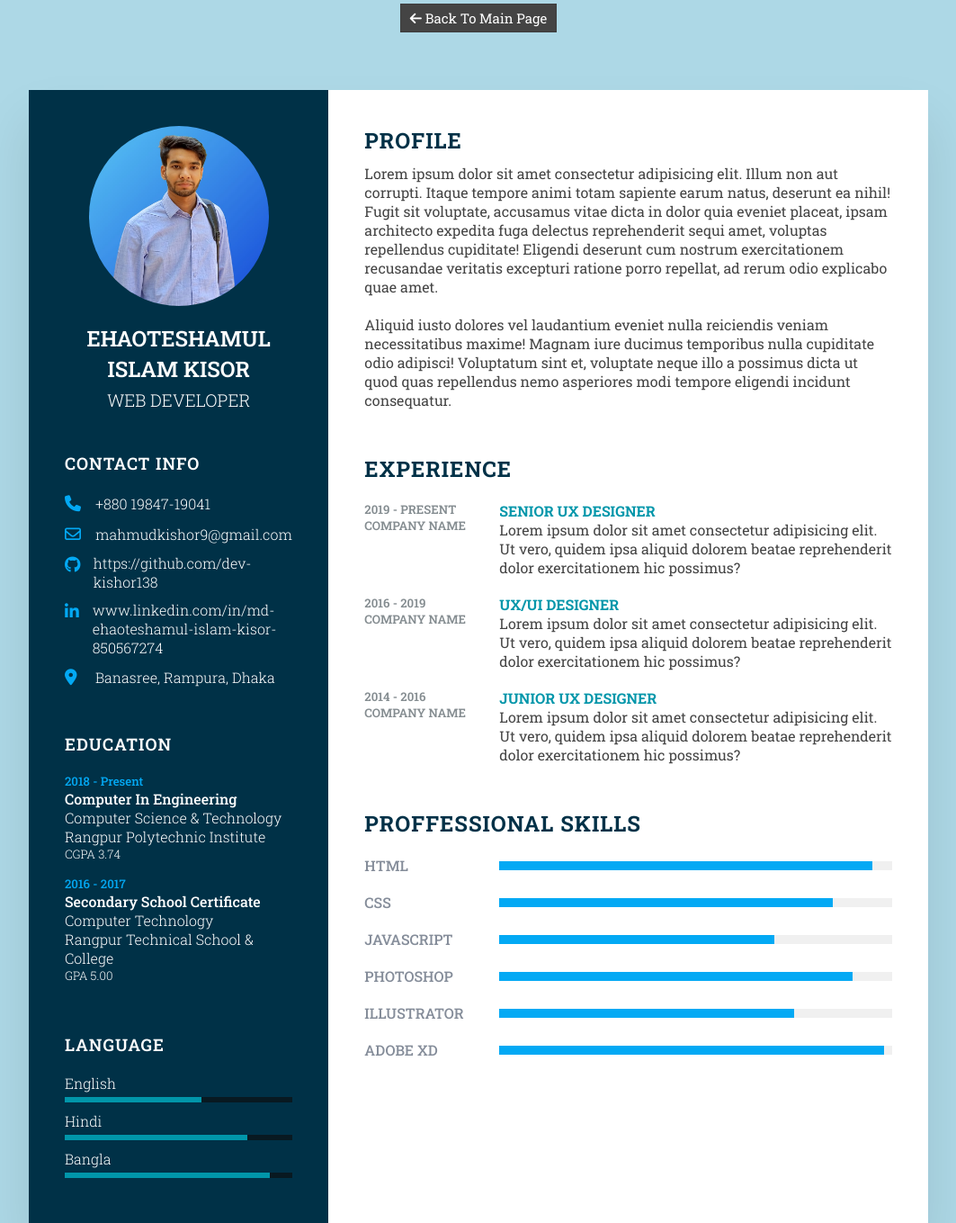
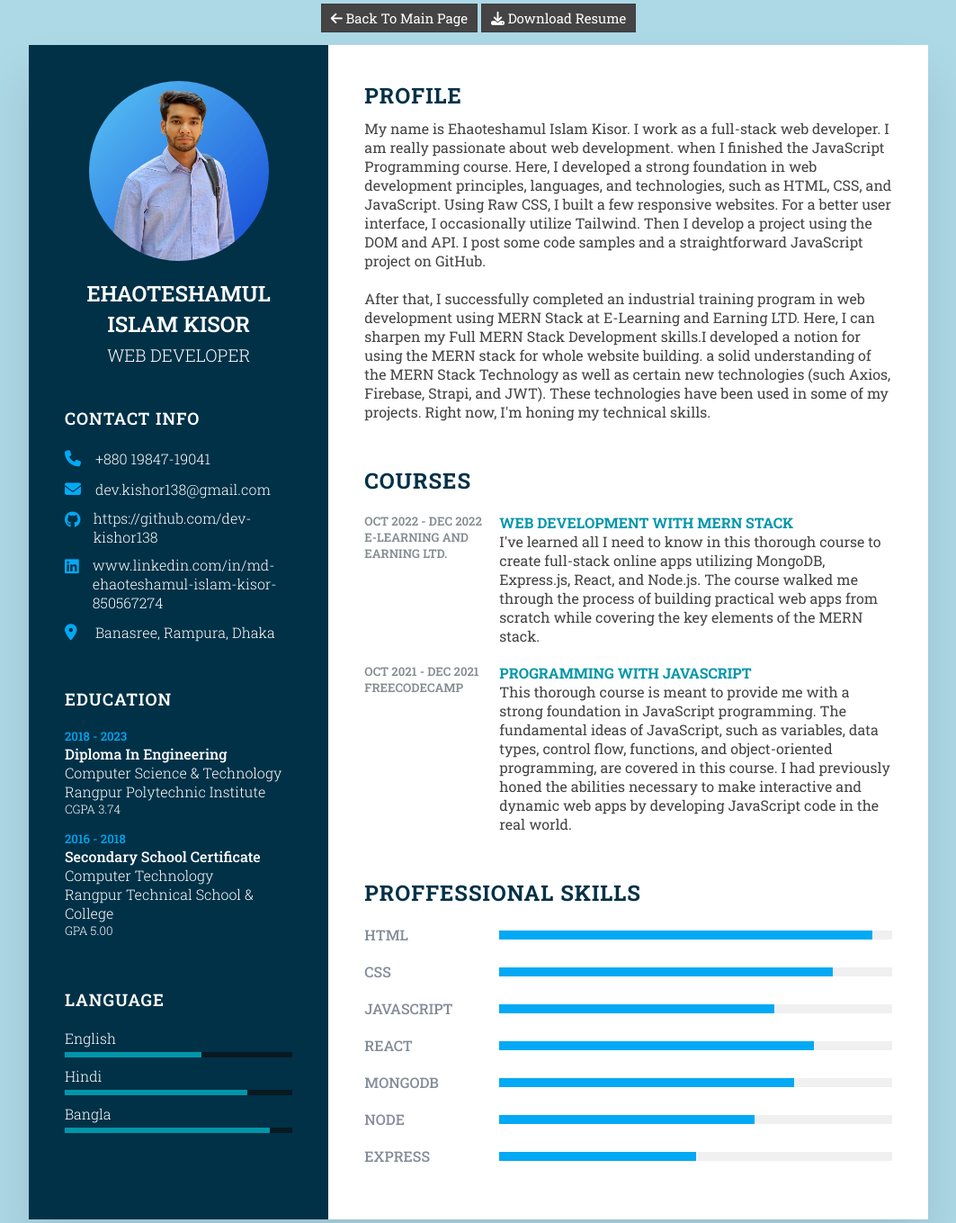
Before and after one commit to dev-kishor138/my-Resume, a plain HTML site: page index.html in a window 1280 px wide. Shown: the part 11-1370 px from the top of the page at 90% size, without its empty margins (108-1171 px from the left). Drawn offline with Linux system fonts and the light colour scheme.

Commit message:
some changes

```diff
--- a/index.html
+++ b/index.html
@@ -6,7 +6,11 @@
     <meta http-equiv="X-UA-Compatible" content="IE=edge">
     <meta name="viewport" content="width=device-width, initial-scale=1.0">
     <title>My CV Page</title>
-    <script src="https://kit.fontawesome.com/3fc9ebbed1.js" crossorigin="anonymous"></script>
+    <!-- font awesome  -->
+    <link rel="stylesheet" href="https://cdnjs.cloudflare.com/ajax/libs/font-awesome/6.4.0/css/all.min.css"
+        integrity="sha512-iecdLmaskl7CVkqkXNQ/ZH/XLlvWZOJyj7Yy7tcenmpD1ypASozpmT/E0iPtmFIB46ZmdtAc9eNBvH0H/ZpiBw=="
+        crossorigin="anonymous" referrerpolicy="no-referrer" />
+    <!-- custom css  -->
     <link rel="stylesheet" href="style.css">
 </head>
 
@@ -15,6 +19,8 @@
     <!------------ Main-Page ------------>
     <div class="back-page">
         <a href="../index.html"><i class="fa fa-arrow-left" aria-hidden="true"></i> Back To Main Page</a>
+        <a href="cv/kishor-resume.pdf" download title="download the resume"><i class="fa-solid fa-download"></i></i>
+            Download Resume</a>
     </div>
 
 
@@ -39,23 +45,23 @@
                         <span class="text">+880 19847-19041</span>
                     </li>
                     <li>
-                        <span class="icon"><i class="fa fa-envelope-o" aria-hidden="true"></i></span>
-                        <span class="text">mahmudkishor9@gmail.com</span>
+                        <span class="icon"><i class="fa-solid fa-envelope"></i></span>
+                        <span class="text">dev.kishor138@gmail.com</span>
                     </li>
                     <li>
                         <a class="other" href="https://github.com/dev-kishor138">
-                            <span class="icon"><i class="fa fa-github" aria-hidden="true"></i></span>
+                            <span class="icon"><i class="fa-brands fa-github"></i></span>
                             <span class="text">https://github.com/dev-kishor138</span>
                         </a>
                     </li>
                     <li>
                         <a class="link" href="www.linkedin.com/in/md-ehaoteshamul-islam-kisor-850567274">
-                            <span class="icon"><i class="fa fa-linkedin" aria-hidden="true"></i></span>
+                            <span class="icon"><i class="fa-brands fa-linkedin"></i></span>
                             <span class="text">www.linkedin.com/in/md-ehaoteshamul-islam-kisor-850567274</span>
                         </a>
                     </li>
                     <li>
-                        <span class="icon"><i class="fa fa-map-marker" aria-hidden="true"></i></span>
+                        <span class="icon"><i class="fa-solid fa-location-dot"></i></span>
                         <span class="text">Banasree, Rampura, Dhaka</span>
                     </li>
                 </ul>
@@ -66,14 +72,14 @@
                 <h3 class="title">Education</h3>
                 <ul>
                     <li>
-                        <h5>2018 - Present</h5>
-                        <h4>Computer In Engineering</h4>
+                        <h5>2018 - 2023</h5>
+                        <h4>Diploma In Engineering</h4>
                         <h4>Computer Science & Technology</h4>
                         <h4>Rangpur Polytechnic Institute</h4>
                         <h5>CGPA 3.74</h5>
                     </li>
                     <li>
-                        <h5>2016 - 2017</h5>
+                        <h5>2016 - 2018</h5>
                         <h4>Secondary School Certificate</h4>
                         <h4>Computer Technology</h4>
                         <h4>Rangpur Technical School & College</h4>
@@ -115,50 +121,53 @@
             <!------------ Profile ------------>
             <div class="about">
                 <h2 class="title2">Profile</h2>
-                <p>Lorem ipsum dolor sit amet consectetur adipisicing elit. Illum non aut corrupti. Itaque tempore animi
-                    totam sapiente earum natus, deserunt ea nihil! Fugit sit voluptate, accusamus vitae dicta in dolor
-                    quia eveniet placeat, ipsam architecto expedita fuga delectus reprehenderit sequi amet, voluptas
-                    repellendus cupiditate! Eligendi deserunt cum nostrum exercitationem recusandae veritatis excepturi
-                    ratione porro repellat, ad rerum odio explicabo quae amet.<br><br> Aliquid iusto dolores vel
-                    laudantium eveniet nulla reiciendis veniam necessitatibus maxime! Magnam iure ducimus temporibus
-                    nulla cupiditate odio adipisci! Voluptatum sint et, voluptate neque illo a possimus dicta ut quod
-                    quas repellendus nemo asperiores modi tempore eligendi incidunt consequatur.</p>
+                <p>My name is Ehaoteshamul Islam Kisor. I work as a full-stack web developer. I am really passionate
+                    about web development. when I finished the JavaScript Programming course. Here, I developed a strong
+                    foundation in web development principles, languages, and technologies, such as HTML, CSS, and
+                    JavaScript. Using Raw CSS, I built a few responsive websites. For a better user interface, I
+                    occasionally utilize Tailwind. Then I develop a project using the DOM and API. I post some code
+                    samples and a straightforward JavaScript project on GitHub.
+
+                    <br><br>
+                    After that, I successfully completed an industrial training program in web development using MERN
+                    Stack at E-Learning and Earning LTD. Here, I can sharpen my Full MERN Stack Development skills.I
+                    developed a notion for using the MERN stack for whole website building. a solid understanding of the
+                    MERN Stack Technology as well as certain new technologies (such Axios, Firebase, Strapi, and JWT).
+                    These technologies have been used in some of my projects. Right now, I'm honing my technical skills.
+                </p>
             </div>
 
             <!------------ Experiance ------------>
             <div class="about">
-                <h2 class="title2">Experience</h2>
+                <h2 class="title2">Courses</h2>
                 <div class="box">
                     <div class="year-company">
-                        <h5>2019 - Present</h5>
-                        <h5>Company Name</h5>
+                        <h5>Oct 2022 - Dec 2022</h5>
+                        <h5>E-Learning and Earning LTD.</h5>
                     </div>
                     <div class="text">
-                        <h4>Senior UX Designer</h4>
-                        <p>Lorem ipsum dolor sit amet consectetur adipisicing elit. Ut vero, quidem ipsa aliquid dolorem
-                            beatae reprehenderit dolor exercitationem hic possimus?</p>
+                        <h4>Web Development With MERN Stack</h4>
+                        <p>I've learned all I need to know in this thorough course to create full-stack online apps
+                            utilizing MongoDB, Express.js, React, and Node.js. The course walked me through the process
+                            of building practical web apps from scratch while covering the key elements of the MERN
+                            stack.
+
+                        </p>
                     </div>
                 </div>
                 <div class="box">
                     <div class="year-company">
-                        <h5>2016 - 2019</h5>
-                        <h5>Company Name</h5>
+                        <h5>Oct 2021 - Dec 2021</h5>
+                        <h5>FreeCodeCamp</h5>
                     </div>
                     <div class="text">
-                        <h4>UX/UI Designer</h4>
-                        <p>Lorem ipsum dolor sit amet consectetur adipisicing elit. Ut vero, quidem ipsa aliquid dolorem
-                            beatae reprehenderit dolor exercitationem hic possimus?</p>
-                    </div>
-                </div>
-                <div class="box">
-                    <div class="year-company">
-                        <h5>2014 - 2016</h5>
-                        <h5>Company Name</h5>
-                    </div>
-                    <div class="text">
-                        <h4>Junior UX Designer</h4>
-                        <p>Lorem ipsum dolor sit amet consectetur adipisicing elit. Ut vero, quidem ipsa aliquid dolorem
-                            beatae reprehenderit dolor exercitationem hic possimus?</p>
+                        <h4>Programming With Javascript</h4>
+                        <p>This thorough course is meant to provide me with a strong foundation in JavaScript
+                            programming. The fundamental ideas of JavaScript, such as variables, data types, control
+                            flow, functions, and object-oriented programming, are covered in this course. I had
+                            previously honed the abilities necessary to make interactive and dynamic web apps by
+                            developing JavaScript code in the real world.
+                        </p>
                     </div>
                 </div>
             </div>
@@ -185,21 +194,27 @@
                     </div>
                 </div>
                 <div class="box">
-                    <h4>Photoshop</h4>
+                    <h4>React</h4>
                     <div class="percent">
-                        <div style="width: 90%;"></div>
+                        <div style="width: 80%;"></div>
                     </div>
                 </div>
                 <div class="box">
-                    <h4>Illustrator</h4>
+                    <h4>MongoDB</h4>
                     <div class="percent">
                         <div style="width: 75%;"></div>
                     </div>
                 </div>
                 <div class="box">
-                    <h4>Adobe XD</h4>
+                    <h4>Node</h4>
                     <div class="percent">
-                        <div style="width: 98%;"></div>
+                        <div style="width: 65%;"></div>
+                    </div>
+                </div>
+                <div class="box">
+                    <h4>Express</h4>
+                    <div class="percent">
+                        <div style="width: 50%;"></div>
                     </div>
                 </div>
             </div>
--- a/style.css
+++ b/style.css
@@ -44,7 +44,7 @@ body {
 .container {
     position: relative;
     width: 100%;
-    margin: 50px;
+    margin: 0 50px 50px 50px;
     max-width: 1000px;
     min-height: 1000px;
     background: #fff;
```
Also changed, not shown: 1 other file.
